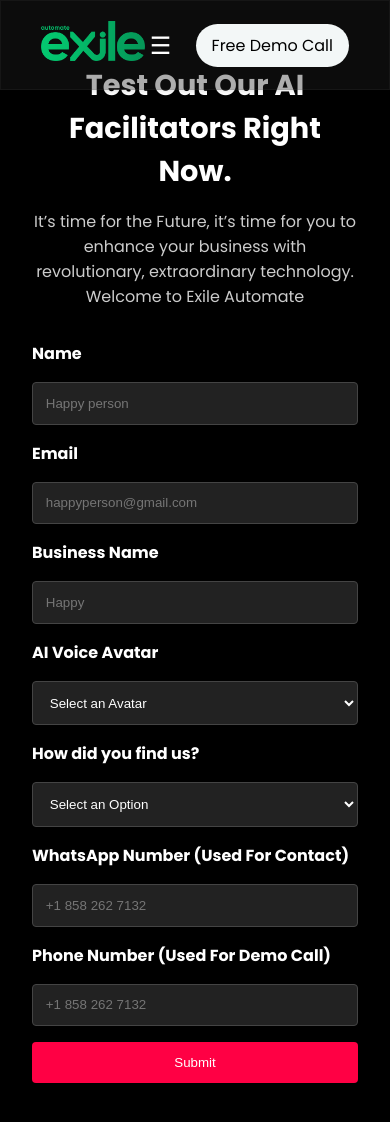
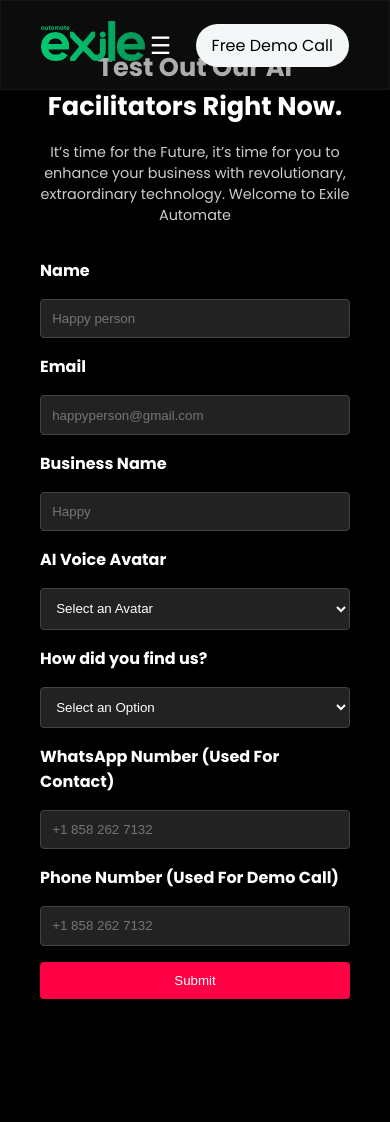
Before and after one commit to Ishan-muhammed/Exile-frontend, a React (Vite) app: page /demo in a window 390 px wide. Shown: the top 1122 px of the page. After the commit the page ends 1047 px from the top, so only its background shows below. Built offline with nearby package versions, Linux system fonts and the light colour scheme; a web font is replaced by a local one.

Commit message:
GREEN ROSE

```diff
--- a/src/components/Freedemo.css
+++ b/src/components/Freedemo.css
@@ -51,3 +51,28 @@
 .demo-form button:hover {
   background-color: #cc0033;
 }
+
+/* Mobile Responsive Styles */
+@media (max-width: 768px) {
+  .demo-form-container {
+    padding: 1.5rem;
+    margin: 1.5rem 1rem;
+  }
+
+  .demo-form-container h1 {
+    font-size: 1.6rem;
+  }
+
+  .demo-form-container p {
+    font-size: 0.9rem;
+  }
+
+  .demo-form input,
+  .demo-form select {
+    padding: 0.7rem;
+  }
+
+  .demo-form button {
+    padding: 0.7rem 1rem;
+  }
+}
```
Lines whose indentation alone changed are shown as unchanged.
